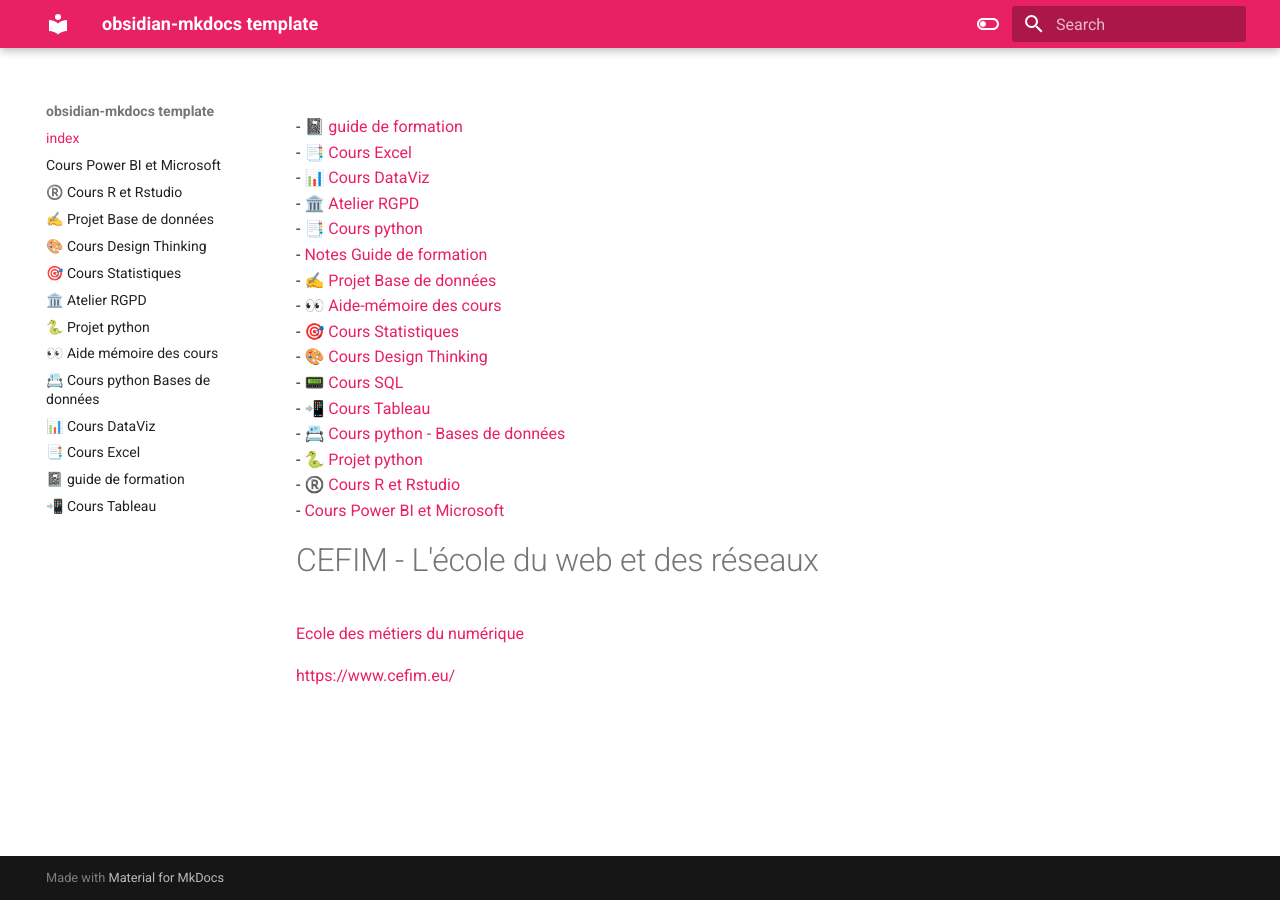
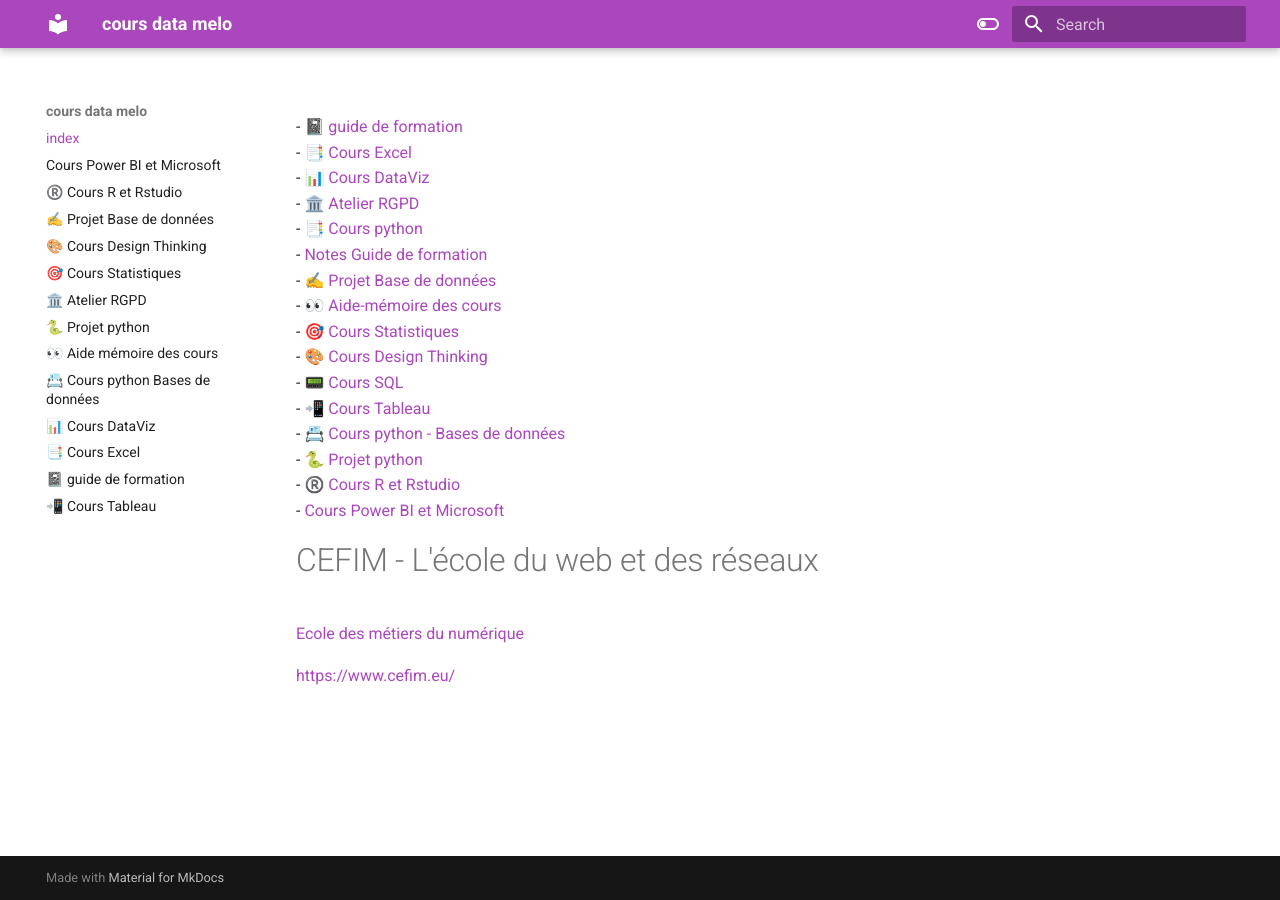
Before and after one commit to MelodyDuplaix/cours-data-melo, an MkDocs documentation site: the page built from docs/index.md, in a window 1280 px wide. Built offline with MkDocs 1.6.1 and Material for MkDocs 9.7.7, drawn with Linux system fonts in a browser that asks for light colours.

Commit message:
Update mkdocs.yml

```diff
--- a/mkdocs.yml
+++ b/mkdocs.yml
@@ -1,4 +1,4 @@
-site_name: obsidian-mkdocs template
+site_name: cours data melo
 
 theme:
     name: 'material'
@@ -7,7 +7,7 @@
     # Light mode
     - media: "(prefers-color-scheme: light)"
       scheme: default
-      primary: pink
+      primary: purple
       accent: indigo
       toggle:
         icon: material/toggle-switch-off-outline
@@ -16,7 +16,7 @@
     # Dark mode
     - media: "(prefers-color-scheme: dark)"
       scheme: slate
-      primary: pink
+      primary: purple
       accent: blue
       toggle:
         icon: material/toggle-switch
@@ -26,11 +26,18 @@
 markdown_extensions:
   - footnotes
   - attr_list
+  - abbr
+  - admonition
+  - md_in_html
+  - def_list
   - pymdownx.arithmatex:
       generic: true
+  - pymdownx.highligh
   - pymdownx.superfences
   - pymdownx.details
   - pymdownx.magiclink
+  - pymdownx.betterem:
+      smart_enable: all
   - pymdownx.tasklist:
       custom_checkbox: true
   - def_list
@@ -58,3 +65,6 @@
   - https://polyfill.io/v3/polyfill.min.js?features=es6
   - https://cdn.jsdelivr.net/npm/mathjax@3/es5/tex-mml-chtml.js
   - https://unpkg.com/mermaid/dist/mermaid.min.js
+
+extra_css:
+  - css/extra.css
```
